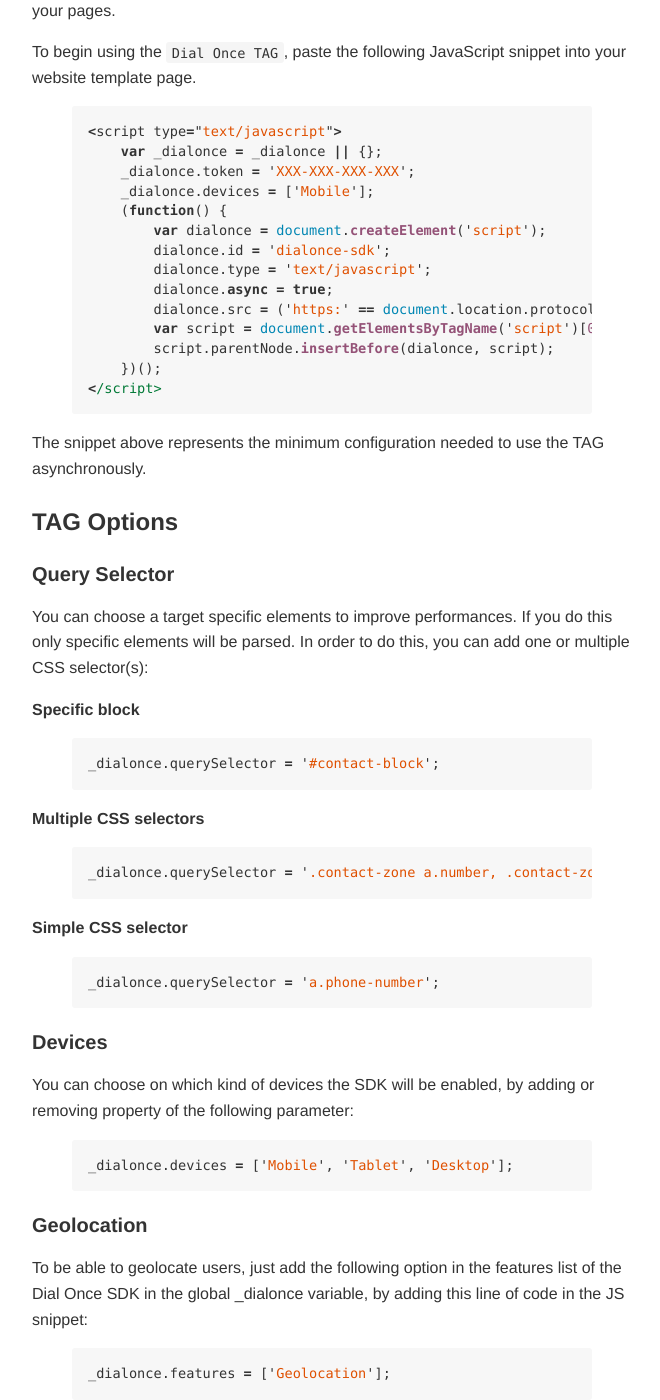
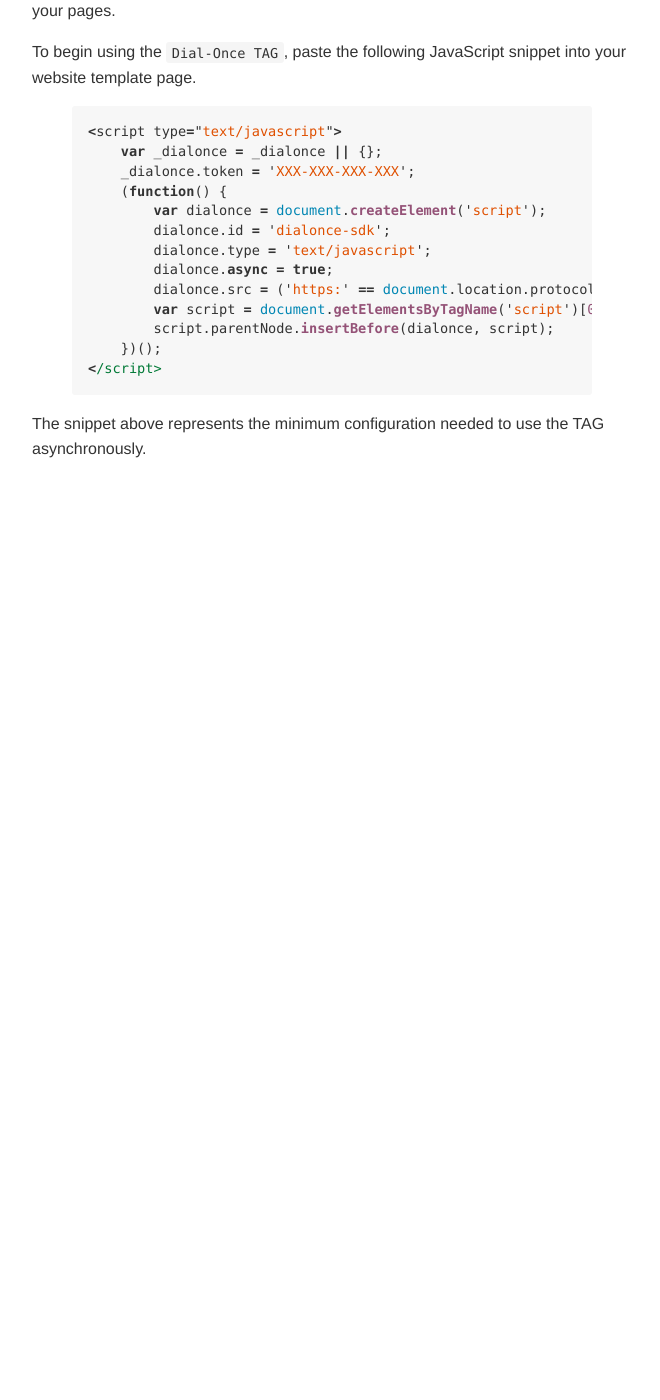
Before and after one commit to dialonce/dialonce.github.io, a Jekyll site: the page built from javascript/howto/index.md, in a window 1280 px wide and 1400 px high, scrolled down 577 px. Shown: the whole window, without its empty margins (308-968 px from the left). Built offline with Jekyll 4.4.1, drawn with Linux system fonts in a browser that asks for light colours; after the commit the page ends 1039 px from its top, so only the background shows below that; some of the changed text lies outside the part shown.

Commit message:
Update documentation for JS SDK v2

```diff
--- a/javascript/howto/index.md
+++ b/javascript/howto/index.md
@@ -1,25 +1,24 @@
 ---
 layout: default
-title: Dial Once JS TAG Documentation
+title: Dial-Once JS TAG Documentation
 published: true
 ---
 
-Dial Once JS TAG
+Dial-Once JS TAG
 ================
 
-This document covers how to use the `Dial Once TAG` with the latest asynchronous syntax. With this version of the tracking code, you can also place the `Dial Once TAG` snippet higher in the page without delaying subsequent content from rendering.
+This document covers how to use the `Dial-Once TAG` with the latest asynchronous syntax. With this version of the tracking code, you can also place the `Dial-Once TAG` snippet higher in the page without delaying subsequent content from rendering.
 
 ### Installation guide
 
-The `Dial Once TAG` snippet is a small piece of JavaScript code that you paste into your pages.
+The `Dial-Once TAG` snippet is a small piece of JavaScript code that you paste into your pages.
 
-To begin using the `Dial Once TAG`, paste the following JavaScript snippet into your website template page.
+To begin using the `Dial-Once TAG`, paste the following JavaScript snippet into your website template page.
 
 {% highlight javascript %}
 <script type="text/javascript">
     var _dialonce = _dialonce || {};
     _dialonce.token = 'XXX-XXX-XXX-XXX';
-    _dialonce.devices = ['Mobile'];
     (function() {
         var dialonce = document.createElement('script');
         dialonce.id = 'dialonce-sdk';
@@ -33,42 +32,3 @@
 {% endhighlight %}
 
 The snippet above represents the minimum configuration needed to use the TAG asynchronously.
-
-
-### TAG Options
-
-#### Query Selector
-
-You can choose a target specific elements to improve performances. If you do this only specific elements will be parsed. In order to do this, you can add one or multiple CSS selector(s):
-
-
-**Specific block**
-{% highlight javascript %}
-_dialonce.querySelector = '#contact-block';
-{% endhighlight %}
-
-**Multiple CSS selectors**
-{% highlight javascript %}
-_dialonce.querySelector = '.contact-zone a.number, .contact-zone button.number';
-{% endhighlight %}
-
-**Simple CSS selector**
-{% highlight javascript %}
-_dialonce.querySelector = 'a.phone-number';
-{% endhighlight %}
-
-#### Devices
-
-You can choose on which kind of devices the SDK will be enabled, by adding or removing property of the following parameter:
-
-{% highlight javascript %}
-_dialonce.devices = ['Mobile', 'Tablet', 'Desktop'];
-{% endhighlight %}
-
-#### Geolocation
-
-To be able to geolocate users, just add the following option in the features list of the Dial Once SDK in the global _dialonce variable, by adding this line of code in the JS snippet:
-
-{% highlight javascript %}
-_dialonce.features = ['Geolocation'];
-{% endhighlight %}
```
